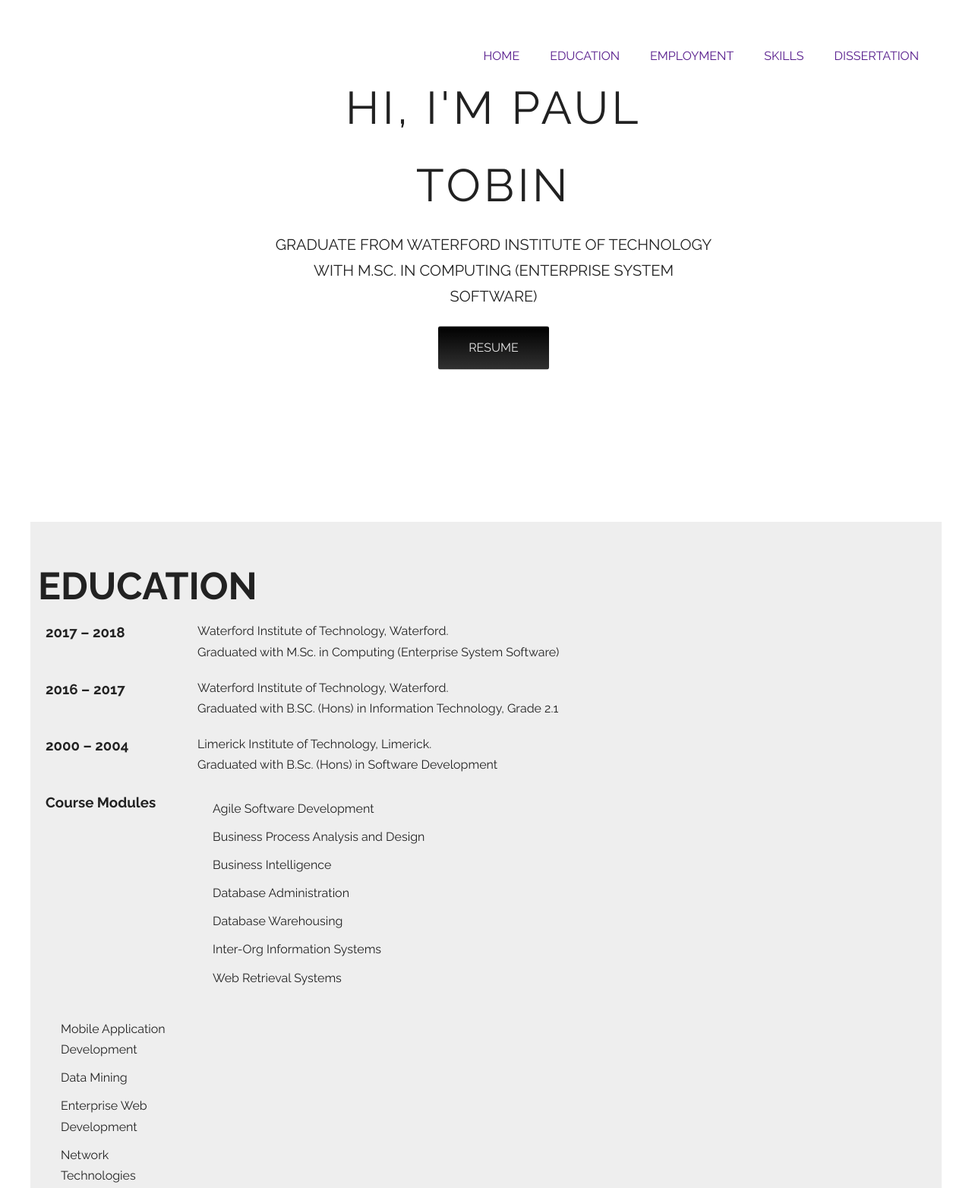
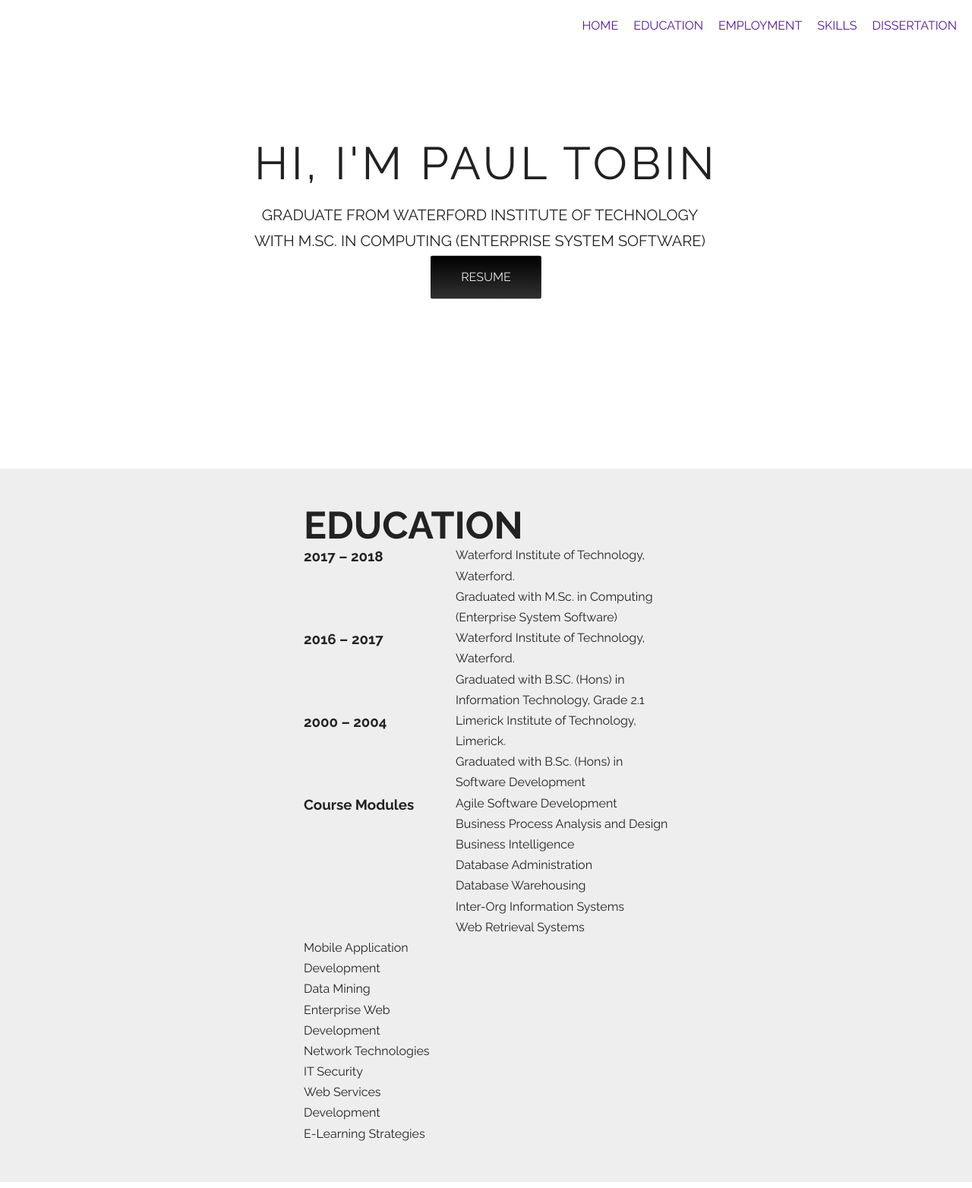
Before and after one commit to tobsirl/Personal-Website, a website: page index.html in a window 1280 px wide. Shown: the top 1564 px of the page at 76% size. Drawn offline with Linux system fonts and the light colour scheme.

Commit message:
Added padding to center each section - fixed issue with nav items and spacing

```diff
--- a/sass/base/_base.scss
+++ b/sass/base/_base.scss
@@ -1,7 +1,7 @@
 *,
 *::after,
 *::before {
-  margin: 1rem;
+  margin: 0rem;
   padding: 0;
   box-sizing: inherit;
 }
--- a/sass/layout/_footer.scss
+++ b/sass/layout/_footer.scss
@@ -1,7 +1,7 @@
 .footer {
   background-color: $basic-dark-color;
-
   color: $basic-light-color;
+  padding: 5rem 40rem 5rem 40rem ;
 
   &__navigation {
     border-top: 2px solid #777;
--- a/sass/layout/_navigation.scss
+++ b/sass/layout/_navigation.scss
@@ -1,7 +1,8 @@
 .container-nav {
-  display: flex;
-  justify-content: flex-end;
-  align-items: center;
+  // display: flex;
+  // justify-content: flex-end;
+  // align-items: center;
+  padding: 5px;
 }
 
 .header {
@@ -16,7 +17,9 @@
     list-style: none;
     display: flex;
     justify-content: flex-end;
-    align-items: center;
+    // align-items: center;
+    // justify-items: stretch;
+    margin: 5px;
   }
 
   &__link {
@@ -24,6 +27,8 @@
     text-decoration: none;
     text-transform: uppercase;
     transition: width 0.3s;
+    padding: 5px;
+    margin: 5px;
 
     &:hover,
     &:active {
--- a/sass/pages/_home.scss
+++ b/sass/pages/_home.scss
@@ -1,7 +1,8 @@
 .section__education {
   background-color: rgb(238, 238, 238);
-  padding: 5rem 0;
+  padding: 5rem 40rem 5rem 40rem;
   margin-top: 10vh;
+  width: 100%;
 
   .container {
     display: grid;
@@ -22,7 +23,7 @@
 }
 
 .section__employment {
-  padding: 5rem 0;
+  padding: 5rem 40rem 5rem 40rem;
   margin-top: 10vh;
 
   .container {
@@ -33,7 +34,7 @@
 
 .section-skills {
   background-color: rgb(238, 238, 238);
-  padding: 5rem 0;
+  padding: 5rem 40rem 5rem 40rem;
   margin-top: 10vh;
 }
 
@@ -63,7 +64,7 @@
 }
 
 .section-dissertation {
-  padding: 15rem 0;
+  padding: 5rem 40rem 5rem 40rem;
 
   &__container {
     display: grid;
```
Also changed, not shown: css/style.css.
